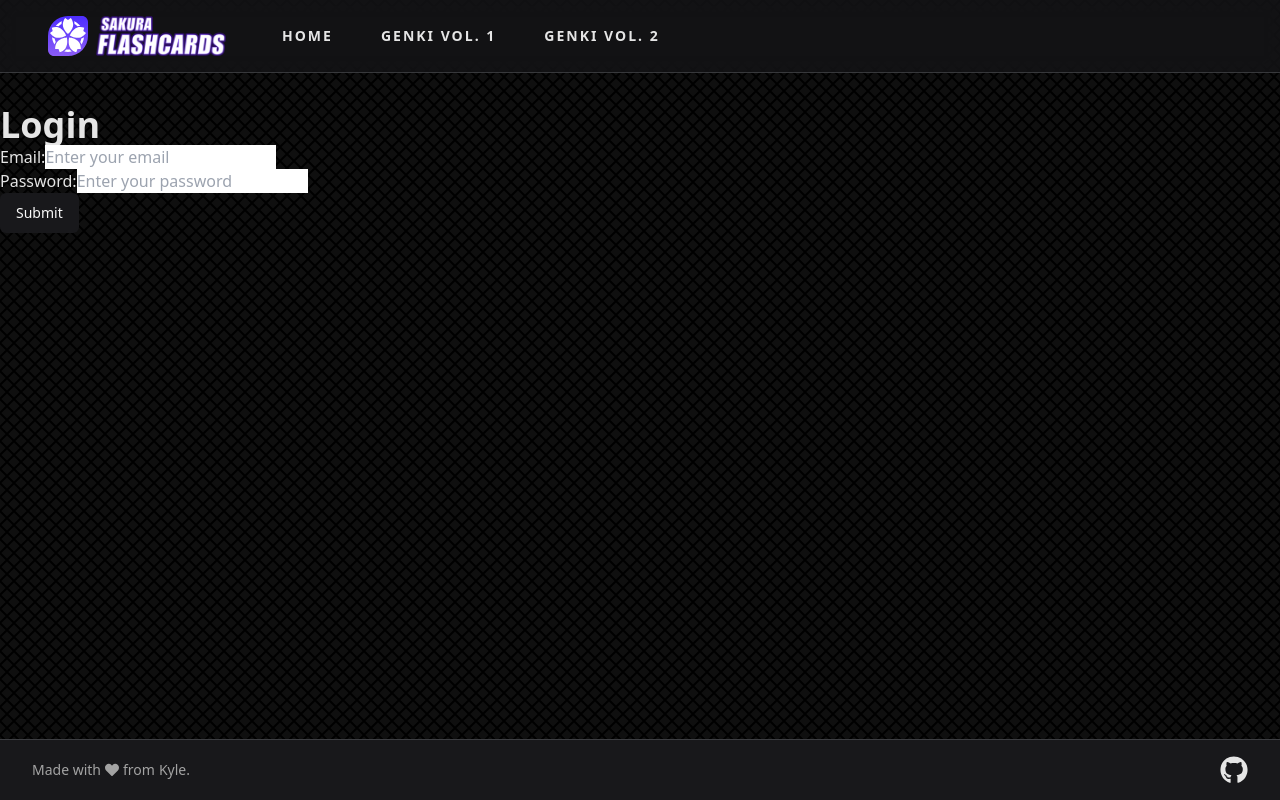
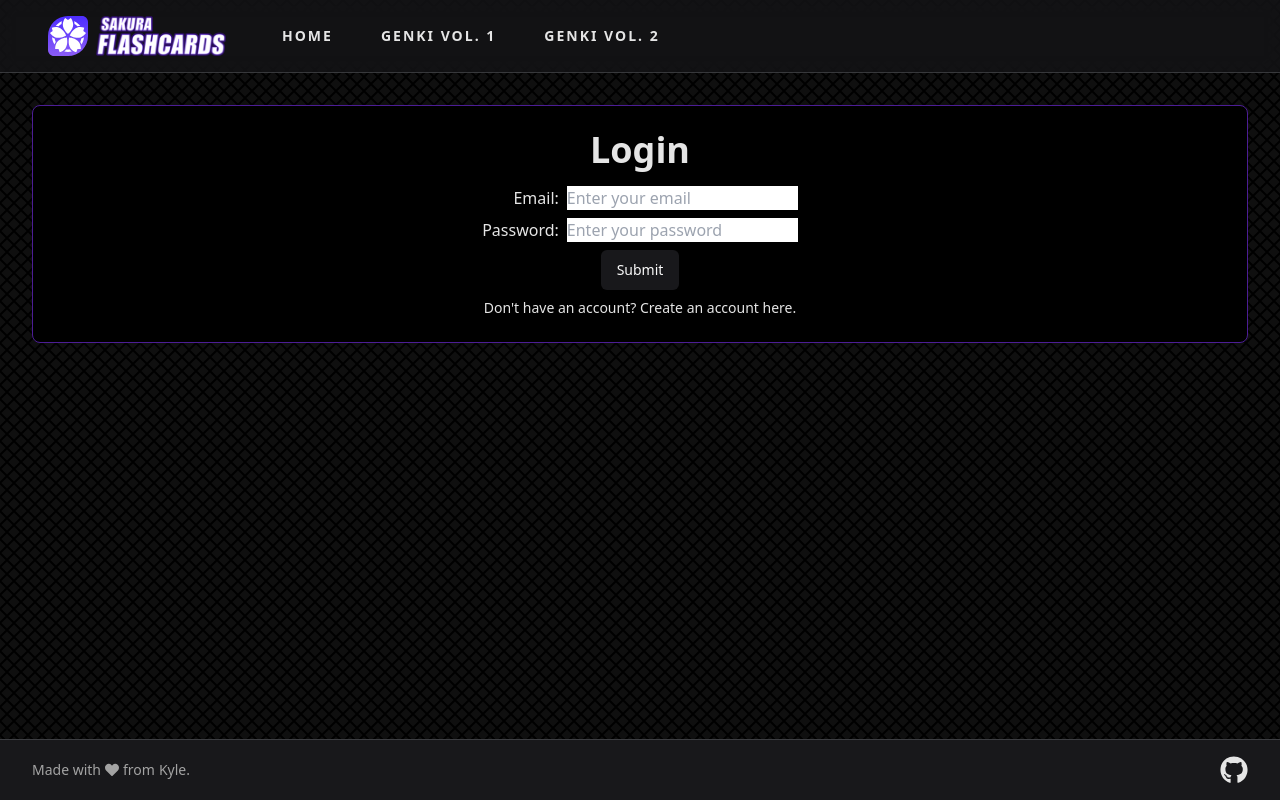
Before and after one commit to MatthewBiggins/CIS4250-Group4-Sakura-Flashcards, a Next.js app in the folder sakura-flashcards/: page /login in a window 1280 px wide. Built offline with nearby package versions, Linux system fonts and the light colour scheme.

Commit message:
Add Styling and link to create account

```diff
--- a/sakura-flashcards/app/login/page.tsx
+++ b/sakura-flashcards/app/login/page.tsx
@@ -2,9 +2,15 @@ import Login from "@/components/Login";
 
 export default function LoginPage() {
   return (
-    <div>
-      <h1 className="text-4xl font-bold">Login</h1>
-      <Login />
+    <div className="container max-md:px-4 flex flex-col justify-between items-center">
+      <div className="relative overflow-hidden w-full rounded-lg bg-black border border-violet-900 p-4 lg:p-6">
+        <div className="relative z-10 space-y-10">
+          <div className="flex flex-col items-center justify-center space-y-4">
+            <h1 className="text-4xl font-bold">Login</h1>
+            <Login />
+          </div>
+        </div>
+      </div>
     </div>
   );
 }
--- a/sakura-flashcards/components/Login.tsx
+++ b/sakura-flashcards/components/Login.tsx
@@ -2,7 +2,7 @@
 
 import { useState } from "react";
 import { useRouter } from "next/navigation";
-
+import Link from "next/link";
 import { Button } from "@/components/ui/button";
 
 const Login = () => {
@@ -22,6 +22,7 @@ const Login = () => {
       setErrors({});
 
       // TODO: attempt sign in
+      // signIn(data);
 
       // TODO: navigate to dashboard page?
       router.push("/");
@@ -49,8 +50,10 @@ const Login = () => {
           e.preventDefault();
           handleSubmit(formData);
         }}
+        className="flex flex-col items-center justify-center space-y-2"
       >
-        <div>
+        <div className="text-right space-y-2">
+          <div className="space-x-2">
             <label htmlFor="email">Email:</label>
             <input
               id="email"
@@ -59,12 +62,13 @@ const Login = () => {
               onChange={handleChange}
               required
               placeholder="Enter your email"
+              className="text-black"
             />
             {errors.email && (
               <p className="text-sm text-red-500">{errors.email}</p>
             )}
           </div>
-        <div>
+          <div className="space-x-2">
             <label htmlFor="password">Password:</label>
             <input
               id="password"
@@ -72,10 +76,12 @@ const Login = () => {
               onChange={handleChange}
               required
               placeholder="Enter your password"
+              className="text-black"
             />
             {errors.password && (
               <p className="text-sm text-red-500">{errors.password}</p>
             )}
+          </div>
         </div>
         {errors.submit && (
           <p className="text-center text-sm text-red-500">{errors.submit}</p>
@@ -83,6 +89,15 @@ const Login = () => {
         <Button variant="default" type="submit" disabled={isSubmitting}>
           {isSubmitting ? "Signing In..." : "Submit"}
         </Button>
+        <p className="text-center text-sm">
+          Don't have an account?{" "}
+          <Link
+            href="/sign-up"
+            className="gap-2 hover:opacity-60 custom-transition"
+          >
+            Create an account here.
+          </Link>
+        </p>
       </form>
     </div>
   );
```
Lines whose indentation alone changed are shown as unchanged.
